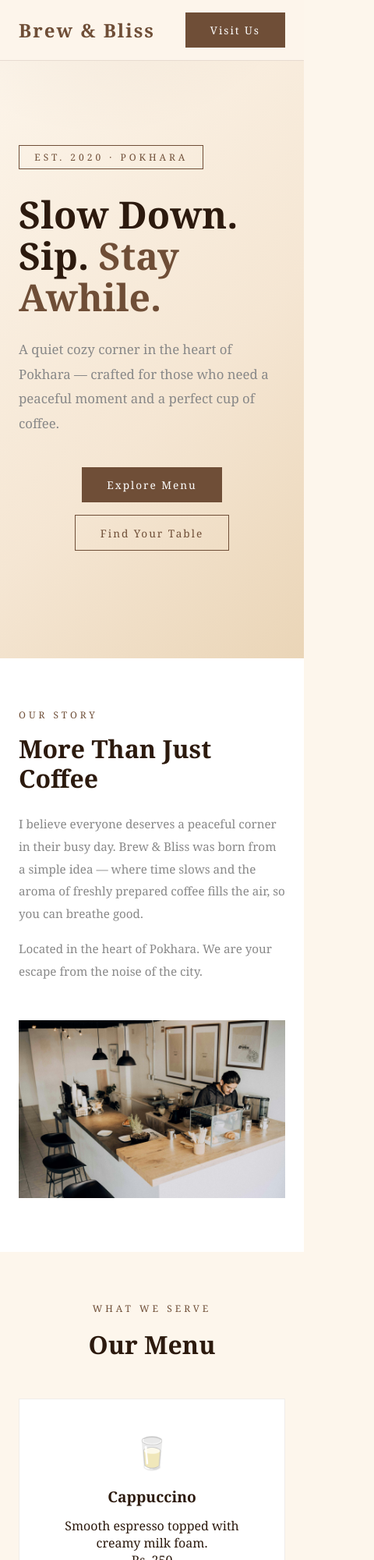
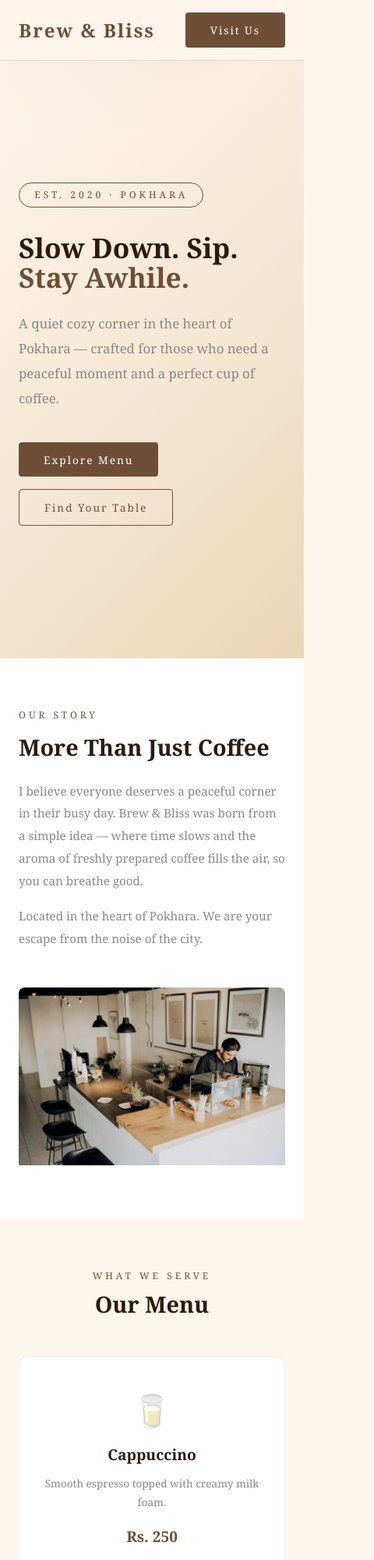
Before and after one commit to 360-Kisan/coffee-shop, a plain HTML site: page index.html in a window 390 px wide. Shown: the top 2000 px of the page at 78% size, 480 px wide, since content can reach past the window. Drawn offline with Linux system fonts and the light colour scheme.

Commit message:
Update style.css

```diff
--- a/style.css
+++ b/style.css
@@ -1,4 +1,4 @@
-/* RESET & VARIABLES */
+/* ── RESET & VARIABLES ── */
 *, *::before, *::after {
   margin: 0;
   padding: 0;
@@ -23,7 +23,8 @@ body {
   background: var(--cream);
   color: var(--dark);
 }
-/* NAVBAR */
+
+/* ── NAVBAR ── */
 nav {
   position: fixed;
   top: 0;
@@ -73,6 +74,7 @@ nav ul a:hover {
   transition: background 0.3s;
   border: none;
   cursor: pointer;
+  border-radius: 4px;
 }
 
 .btn:hover {
@@ -88,13 +90,15 @@ nav ul a:hover {
   font-size: 0.85rem;
   letter-spacing: 2px;
   transition: all 0.3s;
+  border-radius: 4px;
 }
 
 .btn-outline:hover {
   background: var(--brown);
   color: var(--white);
 }
-/* HERO */
+
+/* ── HERO ── */
 #hero {
   min-height: 100vh;
   display: flex;
@@ -129,11 +133,12 @@ nav ul a:hover {
   letter-spacing: 4px;
   text-transform: uppercase;
   padding: 0.4rem 1.2rem;
+  border-radius: 100px;
   margin-bottom: 2rem;
 }
 
 .hero-content h1 {
-  font-size: clamp(3rem, 6vw, 5rem);
+  font-size: clamp(2.5rem, 6vw, 5rem);
   line-height: 1.1;
   margin-bottom: 1.5rem;
   color: var(--dark);
@@ -155,9 +160,10 @@ nav ul a:hover {
   display: flex;
   gap: 1rem;
   align-items: center;
+  flex-wrap: wrap;
 }
 
-/* ABOUT */
+/* ── ABOUT ── */
 #about {
   padding: 6rem 4rem;
   background: var(--white);
@@ -179,10 +185,11 @@ nav ul a:hover {
   text-transform: uppercase;
   color: var(--brown);
   margin-bottom: 1rem;
+  display: block;
 }
 
 .about-text h2 {
-  font-size: clamp(2rem, 4vw, 2.8rem);
+  font-size: clamp(1.8rem, 4vw, 2.8rem);
   margin-bottom: 1.5rem;
   line-height: 1.2;
   color: var(--dark);
@@ -199,6 +206,7 @@ nav ul a:hover {
   flex: 1;
   height: 450px;
   overflow: hidden;
+  border-radius: 8px;
 }
 
 .about-image img {
@@ -211,15 +219,22 @@ nav ul a:hover {
 .about-image:hover img {
   transform: scale(1.05);
 }
-/* MENU */
+
+/* ── MENU ── */
 #menu {
   padding: 6rem 4rem;
   background: var(--cream);
   text-align: center;
 }
 
+#menu .section-label {
+  display: block;
+  text-align: center;
+  margin-bottom: 0.5rem;
+}
+
 #menu h2 {
-  font-size: clamp(2rem, 4vw, 2.8rem);
+  font-size: clamp(1.8rem, 4vw, 2.8rem);
   margin-bottom: 3rem;
   color: var(--dark);
 }
@@ -236,6 +251,7 @@ nav ul a:hover {
   padding: 2.5rem 2rem;
   text-align: center;
   border: 1px solid rgba(111, 78, 55, 0.1);
+  border-radius: 12px;
   transition: all 0.3s;
   position: relative;
   overflow: hidden;
@@ -271,28 +287,21 @@ nav ul a:hover {
   margin-bottom: 0.8rem;
   color: var(--dark);
 }
-/* FOOTER */
-footer {
-  background: var(--dark);
-  padding: 3rem 4rem;
-  display: flex;
-  justify-content: space-between;
-  align-items: center;
-  border-top: 3px solid var(--brown);
+
+.menu-card p {
+  font-size: 0.85rem;
+  color: var(--gray);
+  line-height: 1.7;
+  margin-bottom: 1.2rem;
 }
 
-.footer-logo {
-  font-size: 1.5rem;
-  color: var(--cream);
-  letter-spacing: 3px;
+.menu-price {
+  font-size: 1.2rem;
+  color: var(--brown);
+  font-weight: bold;
 }
 
-footer p {
-  font-size: 0.8rem;
-  color: var(--gray);
-  letter-spacing: 1px;
-}
-/* CONTACT */
+/* ── CONTACT ── */
 #contact {
   padding: 0;
 }
@@ -311,7 +320,7 @@ footer p {
 }
 
 .contact-left .section-label {
-  color: var(--gold, #c9a84c);
+  color: #c9a84c;
   margin-bottom: 1rem;
 }
 
@@ -345,12 +354,8 @@ footer p {
   font-size: 0.7rem;
   letter-spacing: 3px;
   text-transform: uppercase;
-  color: var(--brown);
+  color: #c9a84c;
   margin-bottom: 0.3rem;
-}
-
-.contact-left .info-item h4 {
-  color: #c9a84c;
 }
 
 .contact-left .info-item p {
@@ -394,6 +399,7 @@ footer p {
   font-family: 'Georgia', serif;
   font-size: 0.95rem;
   outline: none;
+  border-radius: 6px;
   transition: border-color 0.3s;
 }
 
@@ -414,12 +420,13 @@ footer p {
   color: var(--white);
   border: none;
   font-family: 'Georgia', serif;
-  font-size: 0.8rem;
+  font-size: 0.85rem;
   letter-spacing: 3px;
   text-transform: uppercase;
   font-weight: bold;
   cursor: pointer;
   margin-top: 0.5rem;
+  border-radius: 6px;
   transition: background 0.3s;
 }
 
@@ -427,7 +434,7 @@ footer p {
   background: var(--dark);
 }
 
-/* FOOTER */
+/* ── FOOTER ── */
 footer {
   background: var(--dark);
   border-top: 3px solid var(--brown);
@@ -501,6 +508,7 @@ footer {
 .footer-links a:hover {
   color: var(--brown);
 }
+
 /* ── MOBILE RESPONSIVE ── */
 @media (max-width: 768px) {
 
@@ -514,10 +522,15 @@ footer {
 
   /* Hero */
   #hero {
-    padding: 6rem 1.5rem 3rem;
+    padding: 7rem 1.5rem 3rem;
+    min-height: 100vh;
+  }
+  .hero-content h1 {
+    font-size: 2.2rem;
   }
   .hero-buttons {
     flex-direction: column;
+    align-items: flex-start;
   }
   .btn-outline {
     margin-left: 0;
@@ -533,6 +546,7 @@ footer {
   }
   .about-image {
     height: 280px;
+    width: 100%;
   }
 
   /* Menu */
@@ -544,7 +558,7 @@ footer {
   }
 
   /* Contact */
-  #contact .contact-grid {
+  .contact-grid {
     grid-template-columns: 1fr;
     min-height: auto;
   }
@@ -556,34 +570,31 @@ footer {
   }
 
   /* Footer */
- /* Footer */
   .footer-top {
     flex-direction: column;
     gap: 1.2rem;
     padding: 2rem 1.5rem;
     text-align: center;
   }
-
   .footer-bottom {
     flex-direction: column;
     gap: 1rem;
     padding: 1.5rem;
     text-align: center;
   }
-
   .footer-socials {
     flex-direction: row;
     justify-content: center;
     gap: 1.5rem;
   }
-
   .footer-links {
     flex-direction: row;
     justify-content: center;
     gap: 1.5rem;
     flex-wrap: wrap;
   }
-
   .footer-logo {
     font-size: 1.3rem;
   }
+
+}
```
Lines whose indentation alone changed are shown as unchanged.
